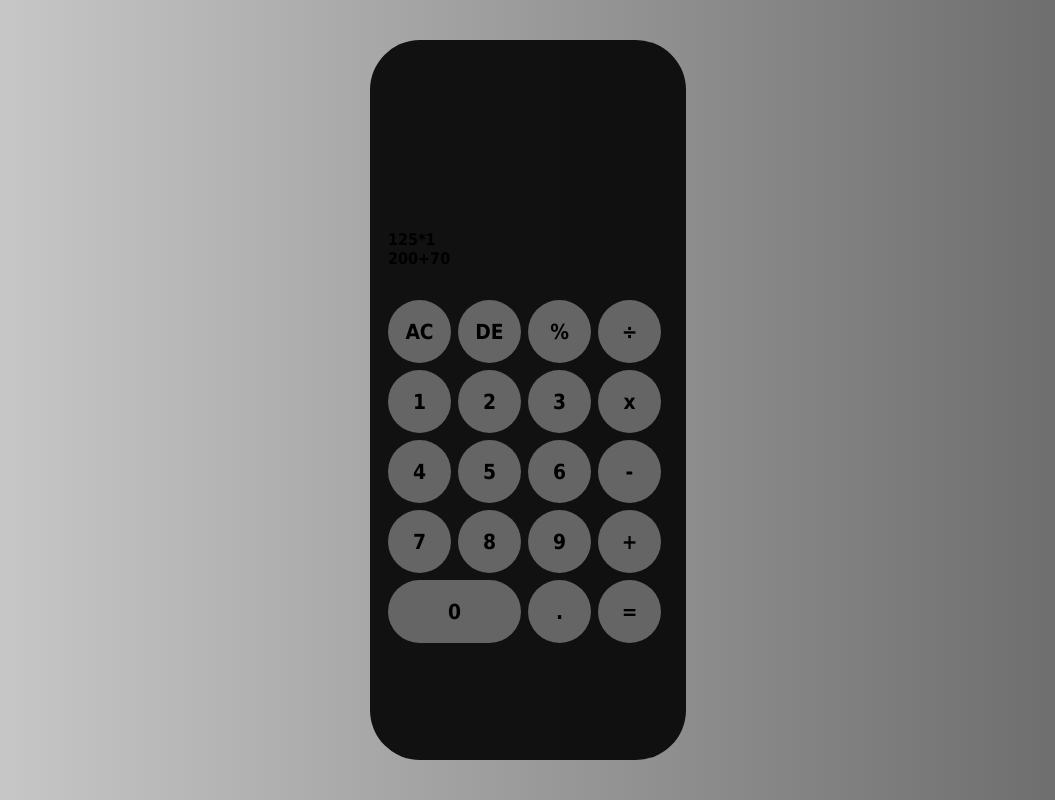
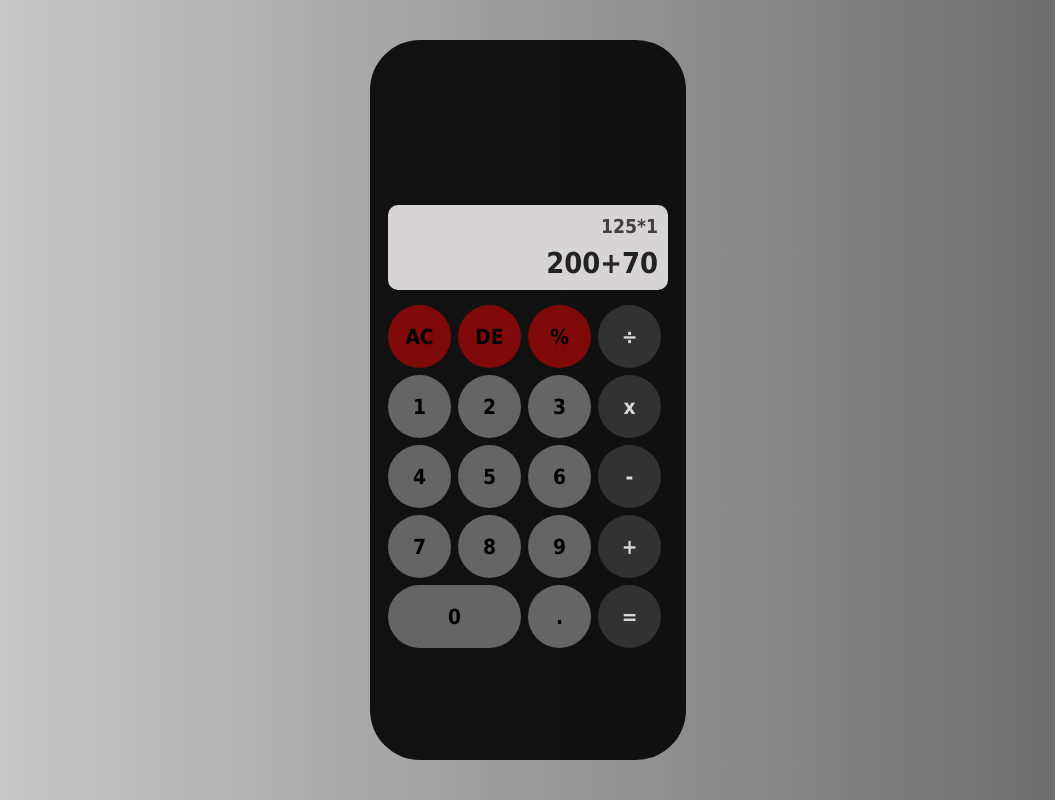
Before and after one commit to iaj2/simple-calculator, a plain HTML site: page index.html in a window 1280 px wide. Shown: the whole page, without its empty margins (112-1167 px from the left). Drawn offline with Linux system fonts and the light colour scheme.

Commit message:
syled calculator body

```diff
--- a/index.html
+++ b/index.html
@@ -12,28 +12,28 @@
     <div class="calculator-container">
         <div class="calculator-grid">
             <div class="output">
-                <div class="previousOperand">125*1</div>
-                <div class="currentOperand">200+70</div>
+                <div class="previous-operand">125*1</div>
+                <div class="current-operand">200+70</div>
             </div>
-            <button>AC</button>
-            <button>DE</button>
-            <button>%</button>
-            <button>÷</button>
-            <button>1</button>
+            <button class="top-level">AC</button>
+            <button class="top-level">DE</button>
+            <button class="top-level">%</button>
+            <button class="right-side">÷</button>
+            <button >1</button>
             <button>2</button>
             <button>3</button>
-            <button>x</button>
+            <button class="right-side">x</button>
             <button>4</button>
             <button>5</button>
             <button>6</button>
-            <button>-</button>
+            <button class="right-side">-</button>
             <button>7</button>
             <button>8</button>
             <button>9</button>
-            <button>+</button>
+            <button class="right-side">+</button>
             <button class="span-two">0</button>
             <button>.</button>
-            <button>=</button>
+            <button class="right-side">=</button>
         </div>
     </div>
 
--- a/styles.css
+++ b/styles.css
@@ -26,11 +26,11 @@ body{
     justify-content: center;
     align-content: center;
     min-height: 90%;
-    padding: 80px 18px 0px 18px;
+    padding: 60px 18px 0px 18px;
     background-color: #080808ef;
     border-radius: 50px;
     grid-template-columns: repeat(4,70px);
-    grid-template-rows: repeat(6,70px);
+    grid-template-rows: 100px repeat(5,70px);
 }
 
 .calculator-grid > button{
@@ -42,13 +42,24 @@ body{
     height:90%;
 }
 
+.calculator-grid > button.top-level{
+    background-color: #f100007e;
+}
+
+.calculator-grid > button.right-side{
+    background-color: #353535ef;
+    color: #e4e4e4ef;
+}
+
 .calculator-grid > button:hover{
     background-color: #ababab;
+    cursor: pointer;
 }
 
 .calculator-grid >button:active{
     background-color: #656565;
 }
+
 .calculator-grid > button.span-two{
     grid-column: span 2;
     width: 95%;
@@ -56,5 +67,23 @@ body{
 }
 
 .output{
+    display: flex;
     grid-column: span 4;
+    align-items: flex-end;
+    justify-content: space-between;
+    flex-direction: column;
+    background-color: rgb(214, 212, 212);
+    border-radius: 10px;
+    height: 85%;
+    padding: 10px;
 }
+
+.output > .previous-operand{
+    color: #353535ef;
+    font-size: 1.2rem;
+}
+
+.output > .current-operand{
+    color:#080808de;
+    font-size: 1.8rem;
+}
```
